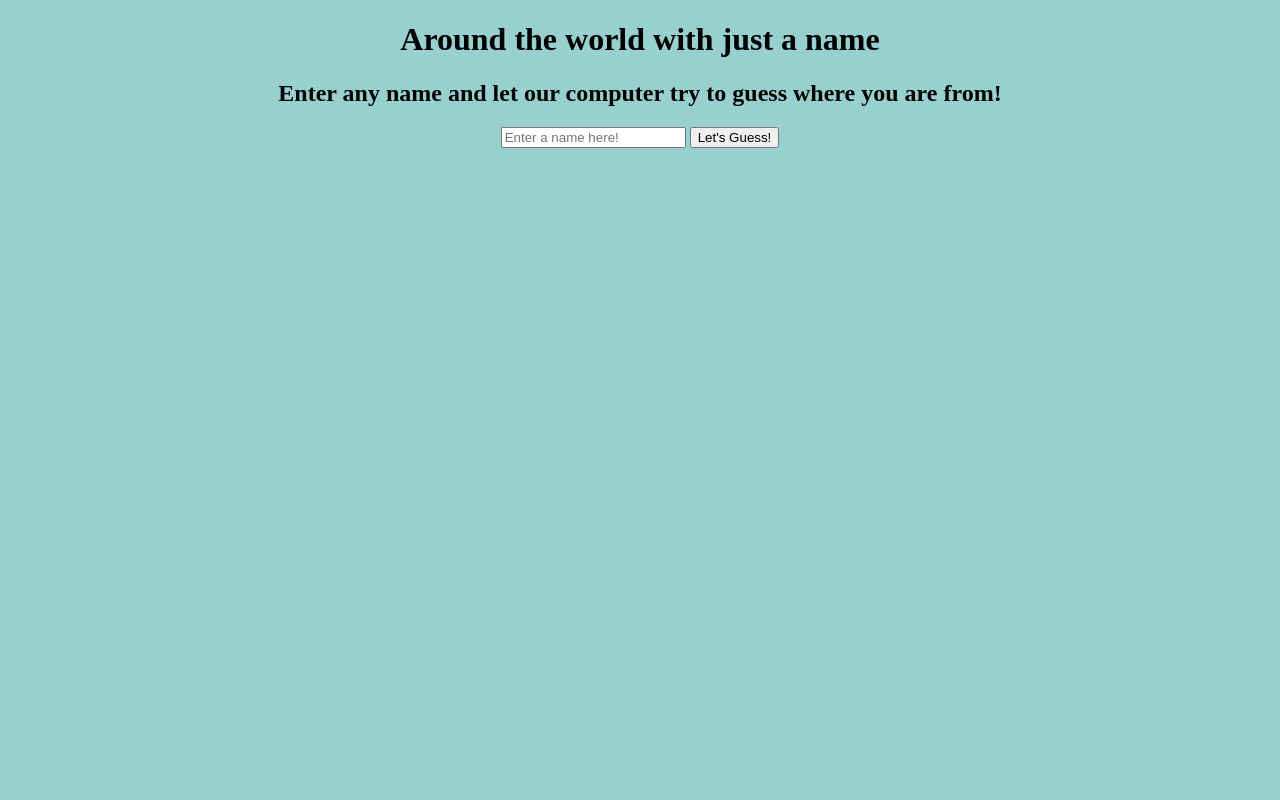
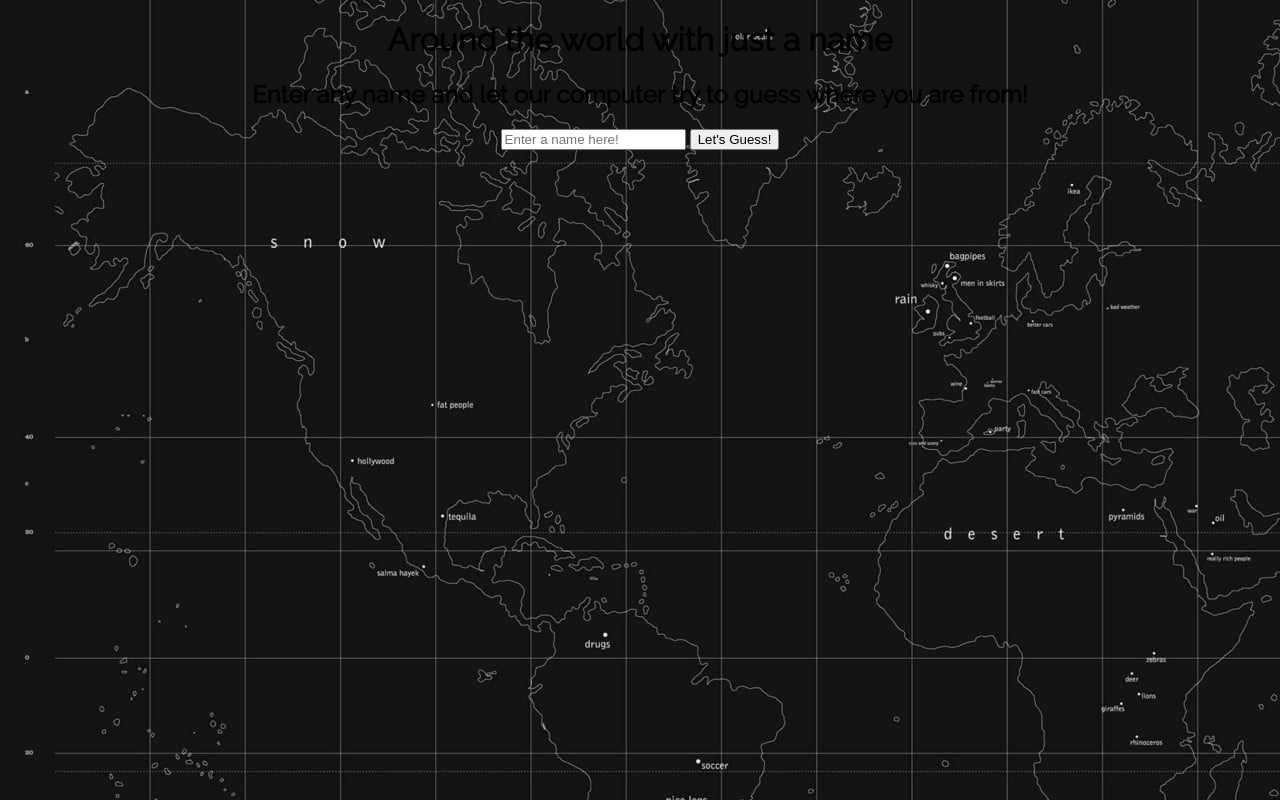
Before and after one commit to Wolfet262/Wolfet262, a plain HTML site: page index.html in a window 1280 px wide. Drawn offline with Linux system fonts and the light colour scheme.

Commit message:
Background img and all three results

```diff
--- a/index.html
+++ b/index.html
@@ -5,6 +5,8 @@
     <meta name="viewport" content="width=device-width, initial-scale=1.0">
     <title>Diggin' up Roots!</title>
     <link rel="stylesheet" href="style.css">
+    <link rel="preconnect" href="https://fonts.gstatic.com">
+<link href="https://fonts.googleapis.com/css2?family=Raleway&display=swap" rel="stylesheet">
 </head>
 <body>
 <h1>Around the world with just a name</h1>
--- a/script.js
+++ b/script.js
@@ -4,7 +4,7 @@ console.log('hello')
 
 let textInput = document.querySelector('#input').value;
 //sets up the button
-
+//if % = 14 then math.floor
 
 
 // what the code should look like whithout documentation.
--- a/style.css
+++ b/style.css
@@ -1,7 +1,10 @@
 body {
+    font-family: 'Raleway', sans-serif;
+    text-align: center;
+    background-image: url("media/funnyWorld_wallpaper.jpg");
     background-color:rgb(152, 208, 208);
-    text-align: center;
 }
+
 p {
-    font-size: 20px;
+    font-size: 24px;
 }
```
Also changed, not shown: Media/funnyWorld_wallpaper.jpg (added), Media/world_wallpaper.jpg (added).
